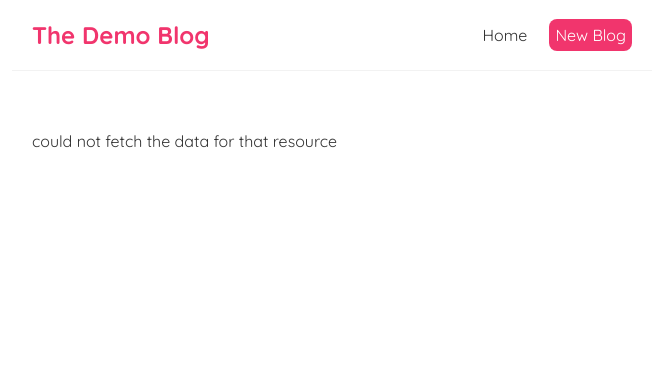
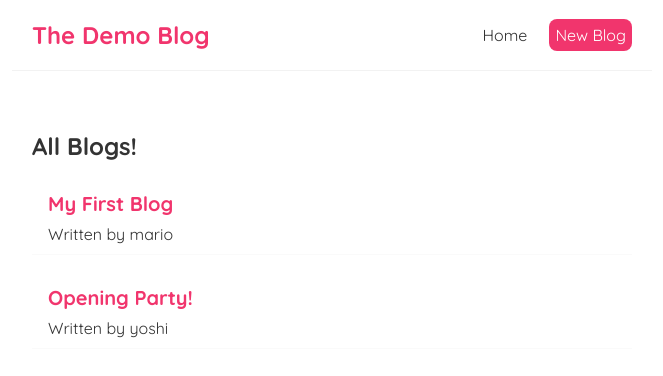
Before and after one commit to new-biee/demo-react, a React (Create React App) app: page / in a window 1280 px wide. Shown: the top 376 px of the page, without its empty margins (308-971 px from the left). Built offline with nearby package versions, Linux system fonts and the light colour scheme; no server answers; data requests are answered from the project's data file.

Commit message:
lesson21-The React Router

```diff
--- a/package.json
+++ b/package.json
@@ -8,6 +8,7 @@
     "@testing-library/user-event": "^12.8.3",
     "react": "^17.0.2",
     "react-dom": "^17.0.2",
+    "react-router-dom": "^5.2.0",
     "react-scripts": "4.0.3",
     "web-vitals": "^1.1.2"
   },
--- a/src/App.js
+++ b/src/App.js
@@ -1,14 +1,21 @@
 import Navbar from "./Navbar";
 import Home from "./Home";
+import { BrowserRouter as Router, Route, Switch } from 'react-router-dom';
 
 function App() {
   return (
-    <div className="App">
-      <Navbar />
-      <div className="content">
-        <Home />
+    <Router>
+      <div className="App">
+        <Navbar />
+        <div className="content">
+          <Switch>
+            <Route path='/'>
+              <Home />
+            </Route>
+          </Switch>
+        </div>
       </div>
-    </div>
+    </Router >
   );
 }
 
--- a/src/Home.js
+++ b/src/Home.js
@@ -3,7 +3,7 @@
 import useFetch from "./useFetch";
 
 const Home = () => {
-  const { isPending, error, data: blogs } = useFetch('http://localhost:8000/blogss');
+  const { isPending, error, data: blogs } = useFetch('http://localhost:8000/blogs');
 
   return (
     <div className="home">
```
Also changed, not shown: 1 other file (tests, documents, lock files or other folders).
